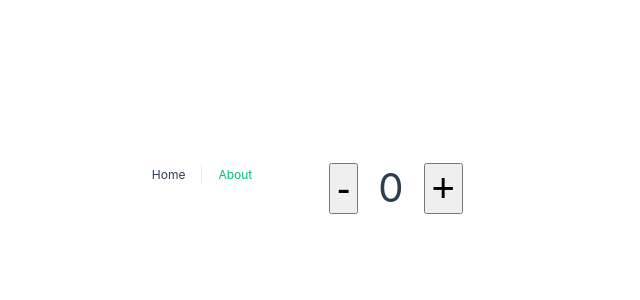
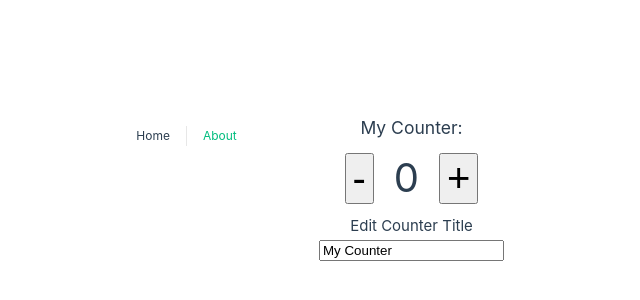
Before and after one commit to MosNes/vue-composition-api-basics, a Vue app: page / in a window 1280 px wide. Shown: the part 212-512 px from the top of the page, without its empty margins (341-981 px from the left). Built offline with nearby package versions, Linux system fonts and the light colour scheme.

Commit message:
changed counter from ref to reactive object

```diff
--- a/src/views/HomeView.vue
+++ b/src/views/HomeView.vue
@@ -1,12 +1,40 @@
 <template>
   <div class="home">
+
+    <h3>{{ counterData.title }}:</h3>
+
     <div>
       <button class="btn" @click="decreaseCounter">-</button>
-      <span class="counter">{{ counter }}</span>
+      <span class="counter">{{ counterData.count }}</span>
       <button class="btn" @click="increaseCounter">+</button>
     </div>
+
+      <div class="edit">
+        <h4>Edit Counter Title</h4>
+        <input type="text" v-model="counterData.title">
+      </div>
   </div>
 </template>
+
+<!-- COMPOSITION API WITH SCRIPT SETUP PATTERN (RECOMMENDED)------------------------ -->
+<script setup>
+import { ref, reactive } from 'vue';
+
+//all code for counter
+const counterData = reactive({
+  count: 0,
+  title: 'My Counter'
+})
+
+const increaseCounter = () => {
+  counterData.count++;
+}
+
+const decreaseCounter = () => {
+  counterData.count--;
+}
+
+</script>
 
 <!-- OPTIONS API------------------------ -->
 <!-- <script>
@@ -53,21 +81,7 @@
   }
 </script> -->
 
-<!-- COMPOSITION API WITH SCRIPT SETUP PATTERN (RECOMMENDED)------------------------ -->
-<script setup>
-import { ref } from 'vue';
 
-//all code for counter
-const counter = ref(0);
-
-const increaseCounter = () => {
-  counter.value++;
-}
-
-const decreaseCounter = () => {
-  counter.value--;
-}
-</script>
 
 <style>
 .home {
@@ -79,5 +93,8 @@
 .counter {
   font-size: 40px;
   margin: 10px;
+},
+.edit {
+  margin-top: 60px;
 }
 </style>
```
